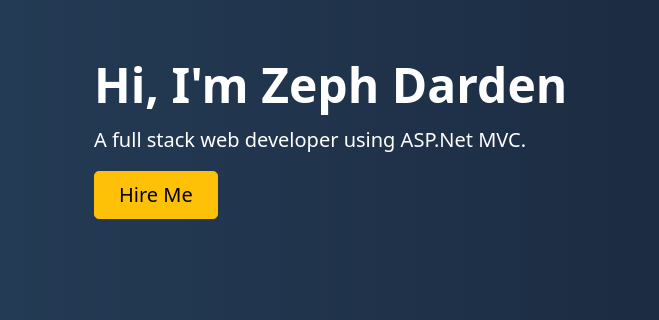
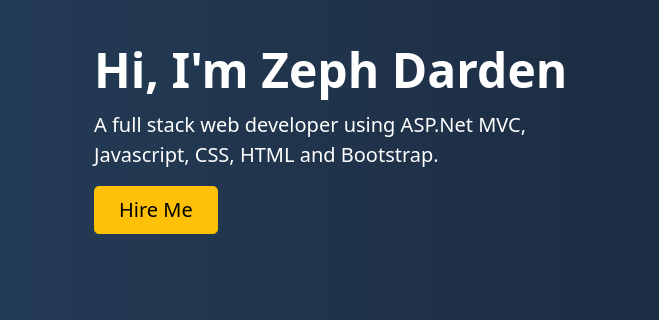
Before and after one commit to dev-vader091/FirstProject--CF, a plain HTML site: page index.html in a window 1280 px wide. Shown: the part 152-472 px from the top of the page, 0-659 px from the left. Drawn offline with nearby package versions, Linux system fonts and the light colour scheme.

Commit message:
added new subtitle

```diff
--- a/index.html
+++ b/index.html
@@ -90,7 +90,8 @@
               <div class="col-lg-6">
                 <h1 class="display-5 fw-bold lh-1 mb-3">Hi, I'm Zeph Darden</h1>
                 <p class="lead">
-                  A full stack web developer using ASP.Net MVC.
+                  A full stack web developer using ASP.Net MVC, Javascript, CSS,
+                  HTML and Bootstrap.
                 </p>
                 <div class="d-grid gap-2 d-md-flex justify-content-md-start">
                   <button
```
